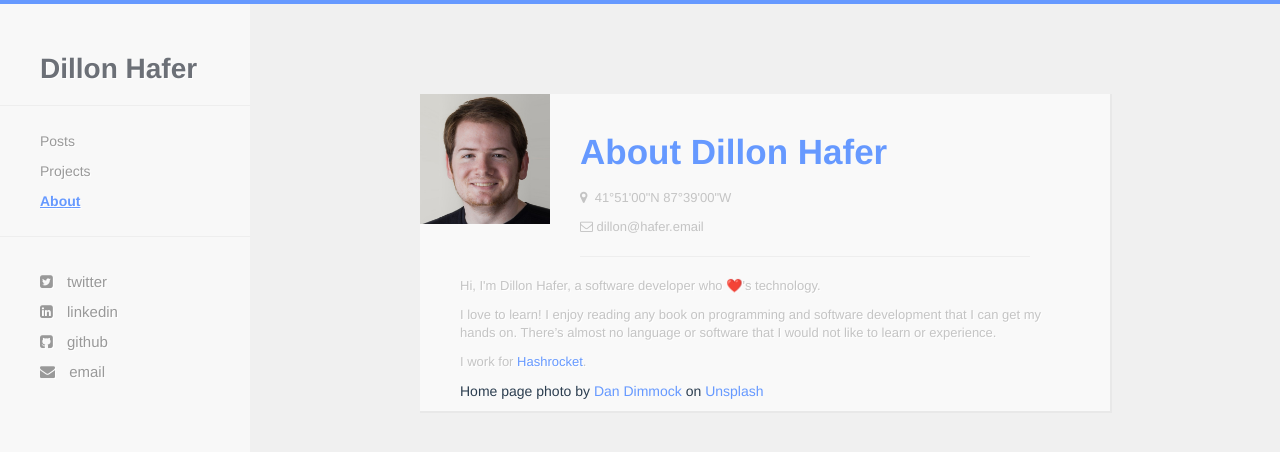
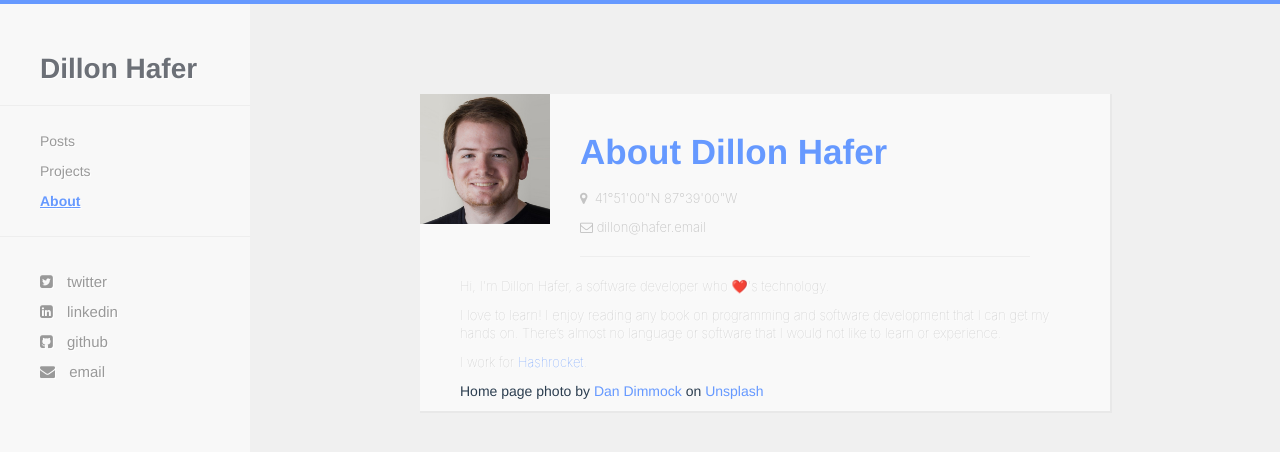
Before and after one commit to dillonhafer/dillonhafer.github.io, a Jekyll site: the page built from about.html, in a window 1280 px wide. Shown: the top 452 px of the page. Built offline with Jekyll 4.4.1, drawn with Linux system fonts in a browser that asks for light colours.

Commit message:
Update p styles

```diff
--- a/_sass/_base.sass
+++ b/_sass/_base.sass
@@ -83,7 +83,7 @@ img
 
 p
   margin: 0 0 10px
-  font-family: "Helvetica Neue", helvetica, sans-serif
+  font-family: Helvetica Neue For Number, -apple-system, BlinkMacSystemFont, Segoe UI, Roboto, PingFang SC, Hiragino Sans GB, Microsoft YaHei, Helvetica Neue, Helvetica, Arial, sans-serif
   font-weight: 200
 
 blockquote
```
